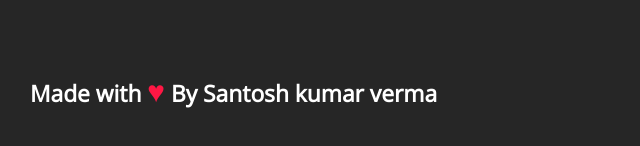
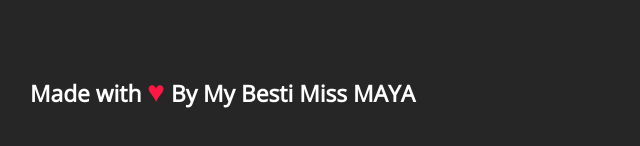
Before and after one commit to Sk1810441/Maya, a website: page public/index.html in a window 1280 px wide. Shown: the part 610-756 px from the top of the page, 34-674 px from the left. Drawn offline with nearby package versions, Linux system fonts and the light colour scheme.

Commit message:
first commit

```diff
--- a/public/index.html
+++ b/public/index.html
@@ -32,7 +32,8 @@
   </div>
 
   <div class="copyright">
-    <h3>Made with <span class="heart">&hearts;</span> By Santosh kumar verma</h3>
+    <h3>Made with <span class="heart">&hearts;</span> By My Besti Miss MAYA</h3>
+     <!-- By Santosh kumar verma -->
   </div>
 
 </body>
```
